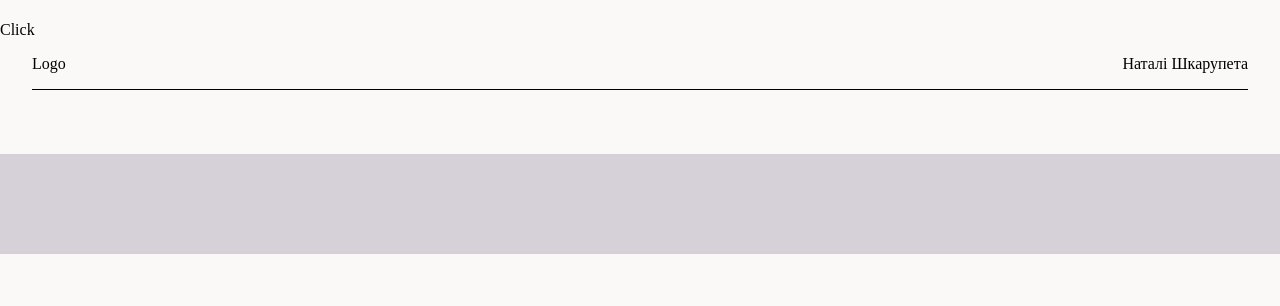
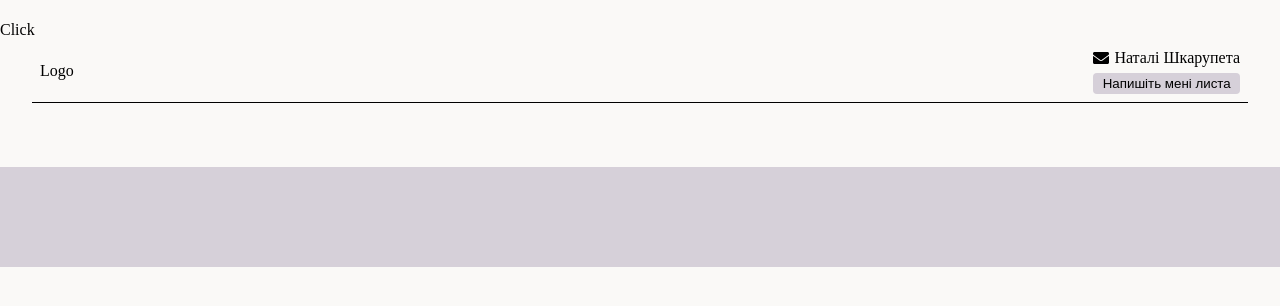
Before and after one commit to NataliShkarupeta/Project-DINS, a React (Create React App) app: page /Project-DINS/painting in a window 1280 px wide. Shown: the top 306 px of the page. Built offline with nearby package versions, Linux system fonts and the light colour scheme.

Commit message:
work with style homePage

```diff
--- a/src/components/Header/Header.jsx
+++ b/src/components/Header/Header.jsx
@@ -1,10 +1,27 @@
-import { Head } from "./Header.styled";
+import { Head, WrapSender, SmallWrap, ButtonEmail } from './Header.styled';
+import { FaEnvelope } from 'react-icons/fa';
 
 export const Header = () => {
   return (
     <Head>
       <p>Logo</p>
-      <p> Наталі Шкарупета</p>
+      <WrapSender>
+        <SmallWrap>
+          {' '}
+          <FaEnvelope />
+          <p>Наталі Шкарупета</p>
+        </SmallWrap>
+        <>
+          <ButtonEmail
+            onClick={e => {
+              window.location.href = 'mailto:natalinardi.kh@gmail.com';
+              e.preventDefault();
+            }}
+          >
+            Напишіть мені листа
+          </ButtonEmail>
+        </>
+      </WrapSender>
     </Head>
   );
 };
--- a/src/components/Header/Header.styled.js
+++ b/src/components/Header/Header.styled.js
@@ -1,10 +1,38 @@
-import styled from "styled-components";
+import styled from 'styled-components';
 
 export const Head = styled.header`
-  height: 50px;
+  padding: ${p => p.theme.space[2]}px;
   margin-bottom: ${p => p.theme.space[4]}px;
   align-items: center;
   display: flex;
   justify-content: space-between;
   border-bottom: ${p => p.theme.borders.normal};
 `;
+
+export const WrapSender = styled.div`
+  display: flex;
+  flex-direction: column;
+  gap: 5px;
+
+`;
+
+export const SmallWrap = styled.div`
+  display: flex;
+
+  align-items: center;
+  gap: 5px;
+
+`;
+
+export const ButtonEmail = styled.button`
+  background-color: ${p => p.theme.colors.secondary};
+  border-color: ${p => p.theme.colors.muted};
+  border-radius: ${p => p.theme.radii.normal};
+  :hover,
+  :focus {
+    color: ${p => p.theme.colors.primary};
+    background-color: ${p => p.theme.colors.muted};
+    border-color: ${p => p.theme.colors.primary};
+  }
+  transition: ${p => p.theme.transitions};
+`;
--- a/src/pages/HomePage/HomePage.jsx
+++ b/src/pages/HomePage/HomePage.jsx
@@ -1,10 +1,11 @@
-import { motion } from 'framer-motion';
+// import { motion } from 'framer-motion';
 import {
-  H1,
+  Name,
   NameAndPhoto,
   PhotoWrap,
   Article,
   ButtonUnderArticle,
+  Motto,
   // WrapLinks,
   // Ul,
   // Li,
@@ -14,19 +15,31 @@ import {
 export const HomePage = () => {
   return (
     <>
-      <div>
+      <Motto>
+        З давніх давен життя називали рікою, кожен наступний метр вона не така
+        як була раніше, за рахунок нового складу грутну,притоків тощо ... <br />
+        Кожен новий день життя насичується чимось новим - думками, відчуттями,
+        знаннями. А якщо це зупинеться, як ріка перетвориться на болото, так і
+        життя почне закисати,гнити та вмирати.
+        <br />
+        Розвиток та розквіт-це обовїязок кожної людини, не зупиняйтесь!
+      </Motto>
+      {/* <div>
         <motion.div
           initial={{ opacity: 0, scale: 0.5 }}
           animate={{ opacity: 1, scale: 1 }}
           transition={{ duration: 0.5 }}
         />
-      </div>
+      </div> */}
       <NameAndPhoto>
-        <H1>
-          Наталі
-          <br />
-          Шкарупета
-        </H1>
+        <p>
+          <Name>
+            Наталі
+            <br />
+            Шкарупета
+          </Name>
+        </p>
+
         <PhotoWrap>
           <img
             src={require('../../images/author/IMG_0043.jpg')}
--- a/src/pages/HomePage/HomePage.styled.js
+++ b/src/pages/HomePage/HomePage.styled.js
@@ -1,10 +1,20 @@
-import styled, { css } from 'styled-components';
+import styled from 'styled-components';
 import { NavLink } from 'react-router-dom';
 
-const fontStyles = css`
+// const fontStyles = css`
+//   font-family: ${p => p.theme.fonts.monospace};
+//   font-size: ${p => p.theme.fontSizes[7]}px;
+//   font-weight: ${p => p.theme.fontWeights.heading};
+// `;
+
+export const Motto = styled.span`
+  display: block;
   font-family: ${p => p.theme.fonts.heading};
-  font-size: ${p => p.theme.fontSizes[7]}px;
-  font-weight: ${p => p.theme.fontWeights.heading};
+  font-size: ${p => p.theme.fontSizes[3]}px;
+  font-weight: ${p => p.theme.fontWeights.body};
+  /* width: ${p => p.theme.sizes[8]}px; */
+  line-height: ${p => p.theme.lineHeights.heading};
+  margin-bottom: ${p => p.theme.space[4]}px;
 `;
 
 export const NameAndPhoto = styled.div`
@@ -23,19 +33,18 @@ export const PhotoWrap = styled.div`
 export const Article = styled.article`
   height: 250px;
   padding: ${p => p.theme.space[3]}px;
-  /* background-color: ${p => p.theme.colors.secondary}; */
+  background-color: ${p => p.theme.colors.background};
   /* overflow-y: scroll; */
   box-shadow: 0 0 0px rgba(0, 0, 0, 0.1), 0 3px 7px rgba(0, 0, 0, 0.3),
     inset 0 1px rgba(255, 255, 255, 1), inset 0 -3px 2px rgba(0, 0, 0, 0);
   margin-bottom: ${p => p.theme.space[3]}px;
   position: relative;
-
 `;
 
-export const ButtonUnderArticle=styled.button`
-position:absolute;
-right: 3.1%;
-`
+export const ButtonUnderArticle = styled.button`
+  position: absolute;
+  right: 3.1%;
+`;
 
 export const NavigationLink = styled(NavLink)`
   text-decoration: none;
@@ -54,10 +63,33 @@ export const WrapHome = styled.div`
   gap: 20px;
 `;
 
-export const H1 = styled.h1`
-  color: ${p => p.theme.colors.text};
+export const Name = styled.span`
+  font-weight: bold;
+  font-size: 10em;
+  color: #f5f5f5;
+  transform: rotateX(35deg) rotateZ(1deg);
+  text-shadow: white 0.006em 0.006em 0.007em, #9c9c9c 1px 1px 1px,
+    #9c9c9c 1px 2px 1px, #9c9c9c 1px 3px 1px, #9c9c9c 1px 4px 1px,
+    #9c9c9c 1px 5px 1px, #9c9c9c 1px 6px 1px, #9c9c9c 1px 7px 1px,
+    #9c9c9c 1px 8px 1px, #9c9c9c 1px 9px 1px, #9c9c9c 1px 10px 1px,
+    #9c9c9c 1px 11px 1px, #9c9c9c 1px 12px 1px,
+    rgba(16, 16, 16, 0.4) 1px 18px 6px, rgba(16, 16, 16, 0.2) 1px 22px 10px,
+    rgba(16, 16, 16, 0.2) 1px 26px 35px, rgba(16, 16, 16, 0.4) 1px 30px 65px,
+    white -0.15em -0.1em 100px;
+  transition: 0.3s linear;
 
-  ${fontStyles}
+  :hover {
+    margin-top: -20px;
+    text-shadow: white 0.006em 0.006em 0.007em, #9c9c9c 1px 1px 1px,
+      #9c9c9c 1px 2px 1px, #9c9c9c 1px 3px 1px, #9c9c9c 1px 4px 1px,
+      #9c9c9c 1px 5px 1px, #9c9c9c 1px 6px 1px, #9c9c9c 1px 7px 1px,
+      #9c9c9c 1px 8px 1px, #9c9c9c 1px 9px 1px, #9c9c9c 1px 10px 1px,
+      #9c9c9c 1px 11px 1px, #9c9c9c 1px 12px 1px,
+      rgba(16, 16, 16, 0.4) 1px 38px 26px, rgba(16, 16, 16, 0.2) 1px 42px 30px,
+      rgba(16, 16, 16, 0.2) 1px 46px 65px, rgba(16, 16, 16, 0.4) 1px 50px 95px,
+      white -0.15em -0.1em 100px;
+  }
+  font-family: ${p => p.theme.fonts.monospace};
 `;
 
 export const WrapLinks = styled.div`
--- a/src/styles/theme.js
+++ b/src/styles/theme.js
@@ -1,3 +1,5 @@
+
+
 export const theme = {
   media: {
     extraLarge: '(max-width: 1140px)',
@@ -8,7 +10,7 @@ export const theme = {
   space: [0, 4, 8, 16, 32, 64, 128, 256, 512],
   fonts: {
     body: 'Noto Serif, sans-serif',
-    heading: 'Roboto, sans-serif',
+    heading: 'Roboto , sans-serif',
     monospace: 'monospace',
   },
 
@@ -24,9 +26,9 @@ export const theme = {
   },
   colors: {
     text: '#000000',
-    background: '#4B0082',
+    background: '#fff',
     accent: '#FFE4B5',
-    primary: '',
+    primary: '#8c3b19',
     // secondary: '#8c3b19',
     secondary: '#d6d0d9',
     muted: 'transparent',
@@ -77,7 +79,6 @@ export const theme = {
   },
   transitions: '250ms cubic-bezier(0.4, 0, 0.2, 1)',
 };
-
 
 export const themeSecond = {
   colors: {
```
Also changed, not shown: src/styles/fonts.js (added).
